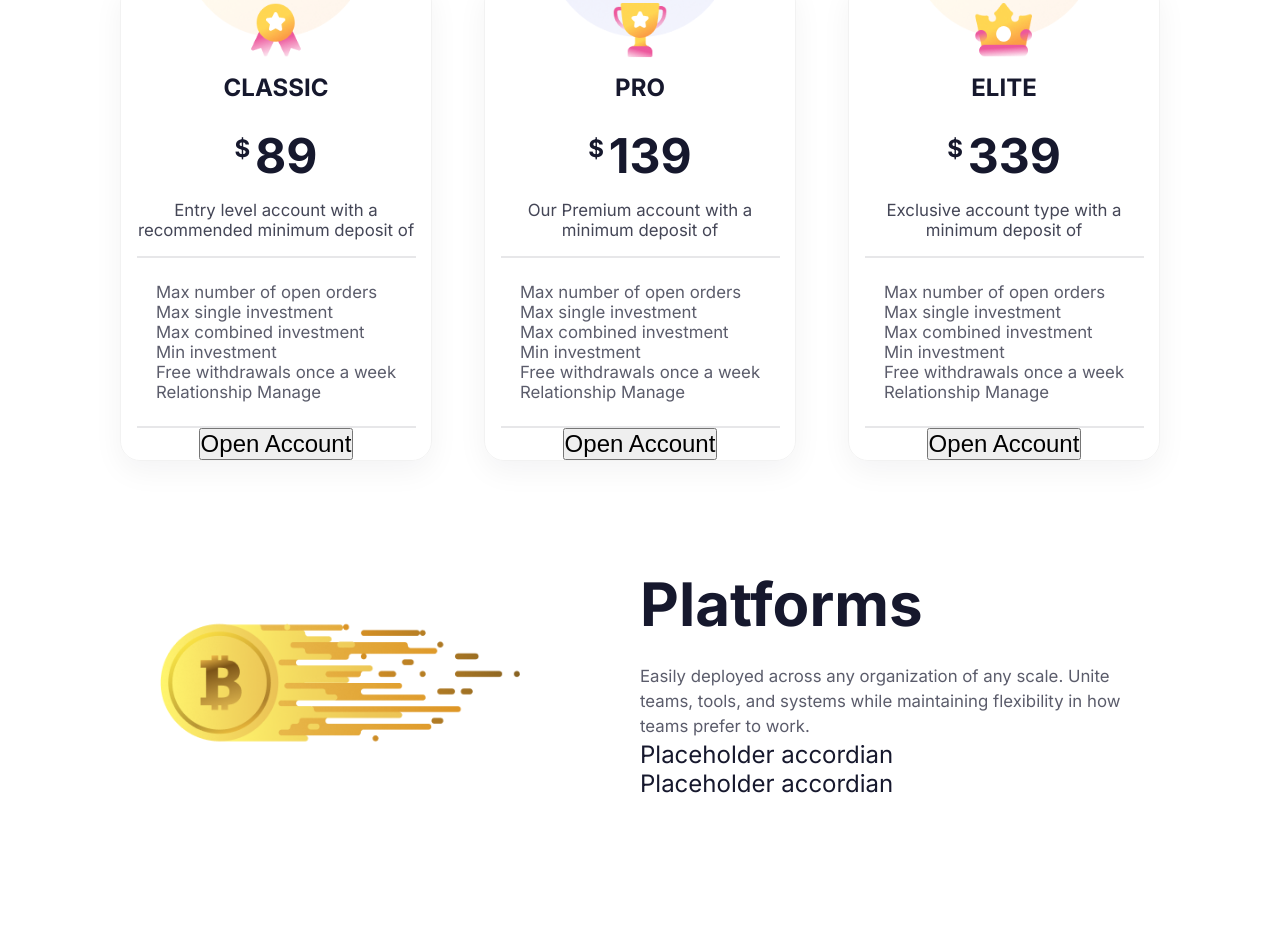
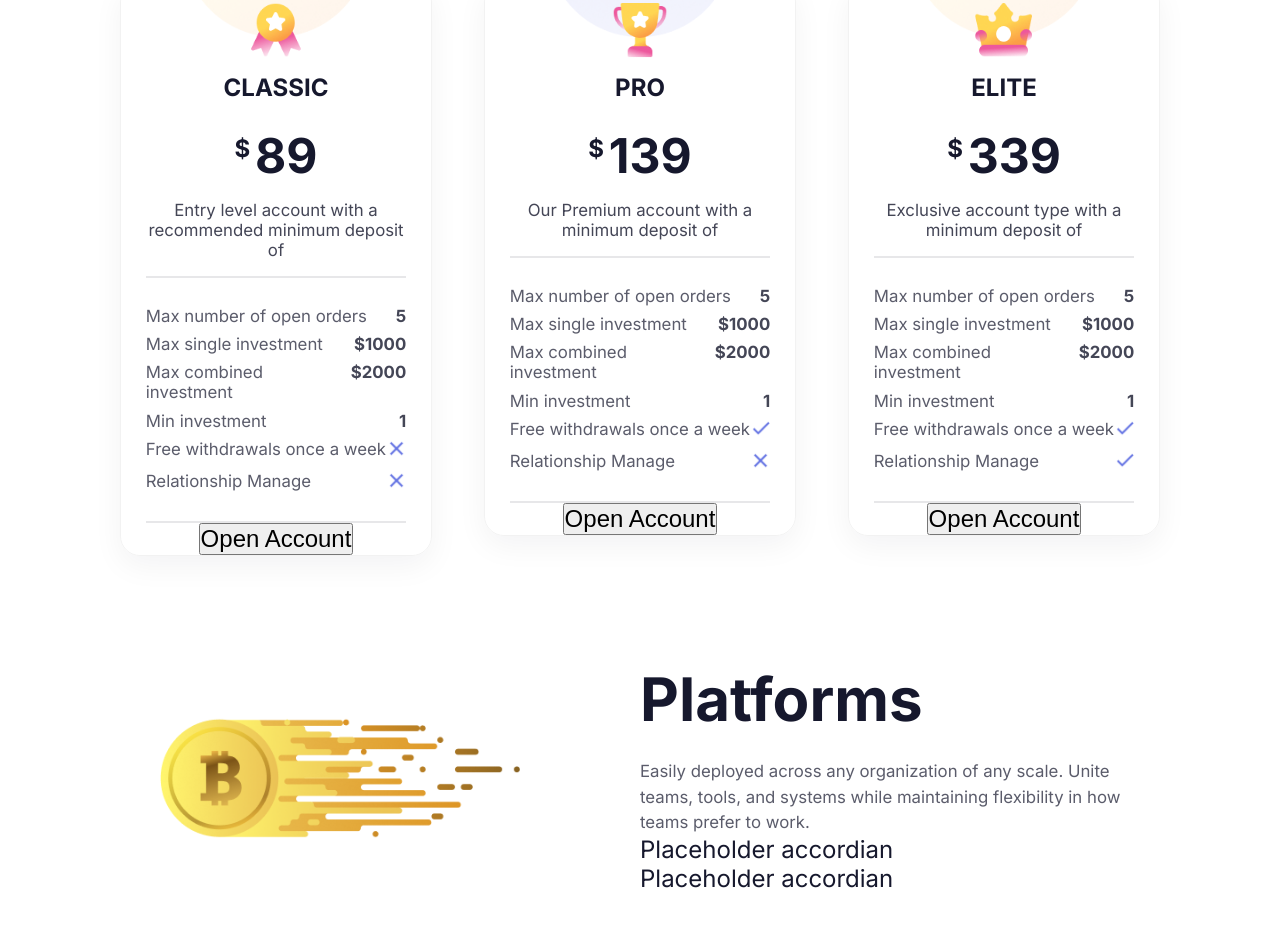
Before and after one commit to MitchellWayne/ActionBroker-Angular, an Angular app: page / in a window 1280 px wide. Shown: the part 717-1643 px from the top of the page. Before the commit the page ends 1621 px from the top, so only its background shows below. Built offline with nearby package versions, Linux system fonts and the light colour scheme.

Commit message:
card tier features

```diff
--- a/src/app/app.component.html
+++ b/src/app/app.component.html
@@ -20,6 +20,8 @@
         tier = "CLASSIC"
         pricing = "89"
         subtext = "Entry level account with a recommended minimum deposit of"
+        [withdraw] = "false"
+        [relation] = "false"
       ></app-card>
       <app-card
         accentImg = "assets/images/card-blue-circle.png"
@@ -27,6 +29,8 @@
         tier = "PRO"
         pricing = "139"
         subtext = "Our Premium account with a minimum deposit of"
+        [withdraw] = "true"
+        [relation] = "false"
       ></app-card>
       <app-card
         accentImg = "assets/images/card-yellow-circle.png"
@@ -34,6 +38,8 @@
         tier = "ELITE"
         pricing = "339"
         subtext = "Exclusive account type with a minimum deposit of"
+        [withdraw] = "true"
+        [relation] = "true"
       ></app-card>
     </div>
   </div>
--- a/src/app/components/card/card.component.html
+++ b/src/app/components/card/card.component.html
@@ -7,12 +7,36 @@
   <hr class="Card__separator">
   <div class="Card__features">
     <ul>
-      <li>Max number of open orders</li>
-      <li>Max single investment</li>
-      <li>Max combined investment</li>
-      <li>Min investment</li>
-      <li>Free withdrawals once a week</li>
-      <li>Relationship Manage</li>
+      <li>
+        <p class="desc">Max number of open orders</p>
+        <span class="benefit">{{"5"}}</span>
+      </li>
+      <li>
+        <p class="desc">Max single investment</p>
+        <span class="benefit">${{"1000"}}</span>
+      </li>
+      <li>
+        <p class="desc">Max combined investment</p>
+        <span class="benefit">${{"2000"}}</span>
+      </li>
+      <li>
+        <p class="desc">Min investment</p>
+        <span class="benefit">{{"1"}}</span>
+      </li>
+      <li>
+        <p class="desc">Free withdrawals once a week</p>
+        <span class="benefit">
+          <img *ngIf="withdraw" src="assets/logos-and-icons/checkmark.png" alt="">
+          <img *ngIf="!withdraw" src="assets/logos-and-icons/x-icon.png" alt="">
+        </span>
+      </li>
+      <li>
+        <p class="desc">Relationship Manage</p>
+        <span class="benefit">
+          <img *ngIf="relation" src="assets/logos-and-icons/checkmark.png" alt="">
+          <img *ngIf="!relation" src="assets/logos-and-icons/x-icon.png" alt="">
+        </span>
+      </li>
     </ul>
   </div>
   <hr class="Card__separator">
--- a/src/app/components/card/card.component.scss
+++ b/src/app/components/card/card.component.scss
@@ -42,7 +42,7 @@
   }
 
   &__subtext {
-    margin: 5% 5%;
+    margin: 5% 8%;
 
     opacity: 0.8;
     text-align: center;
@@ -50,21 +50,44 @@
   }
 
   &__separator {
-    width: 90%;
+    width: 84%;
     opacity: 0.1;
     border: .5px solid d.$darkblue;
   }
 
   &__features {
-    margin: 1em 5%;
+    width: 100%;
+    margin: .8em 0;
+    padding: 0 8%;
 
 
     ul {
       list-style: none;
 
       li {
-        opacity: 0.7;
+        width: 100%;
+        margin: .5em 0;
+
+        display: flex;
+        flex-direction: row;
+        justify-content: space-between;
+
         font-size: .7em;
+
+        .desc {
+          opacity: 0.7;
+          font-size: inherit;
+        }
+
+        .benefit {
+          opacity: 0.8;
+          font-size: inherit;
+          font-weight: 700;
+        }
+
+        img {
+          width: .8em;
+        }
       }
     }
   }
--- a/src/app/components/card/card.component.ts
+++ b/src/app/components/card/card.component.ts
@@ -12,6 +12,8 @@ export class CardComponent implements OnInit {
   @Input() tier!: string;
   @Input() pricing!: string;
   @Input() subtext!: string;
+  @Input() withdraw!: boolean;
+  @Input() relation!: boolean;
 
   constructor() { }
 
```
Also changed, not shown: src/assets/logos-and-icons/x-icon.png (renamed from src/assets/logos-and-icons/x icon.png).
